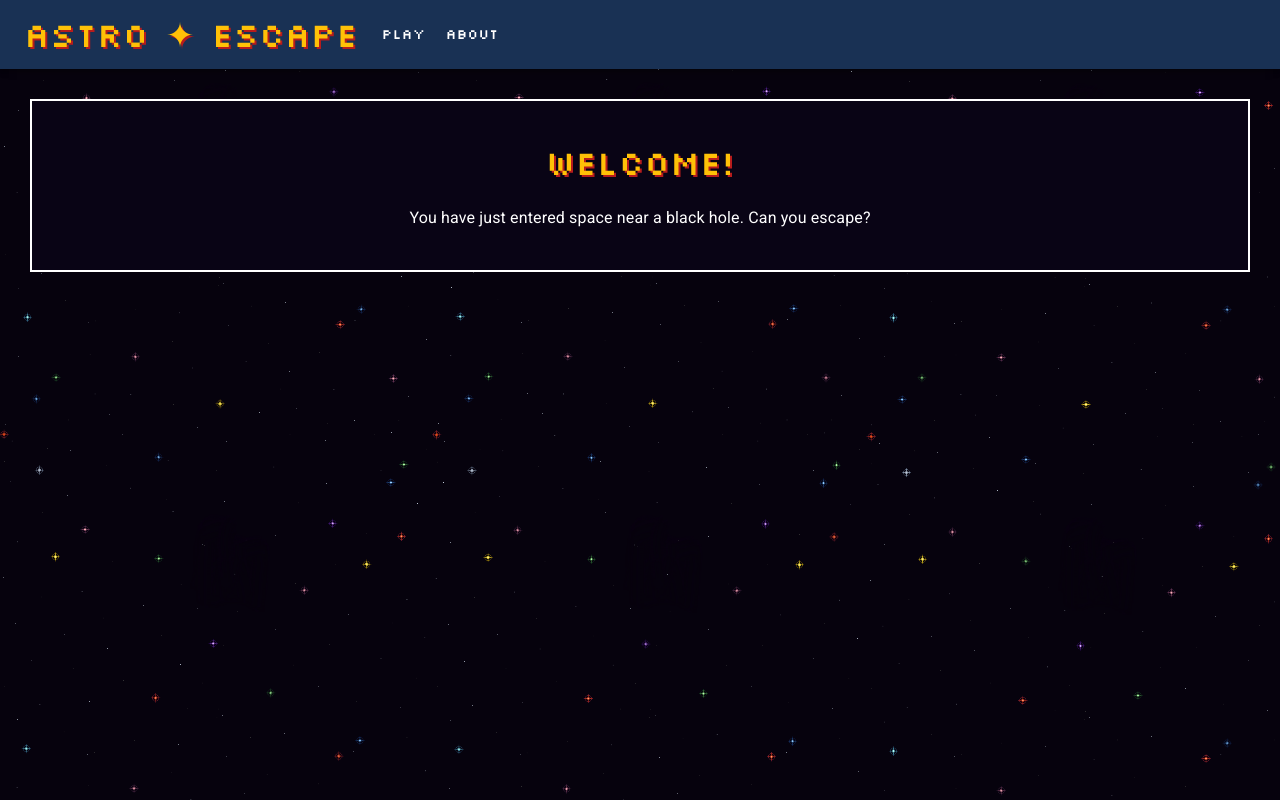
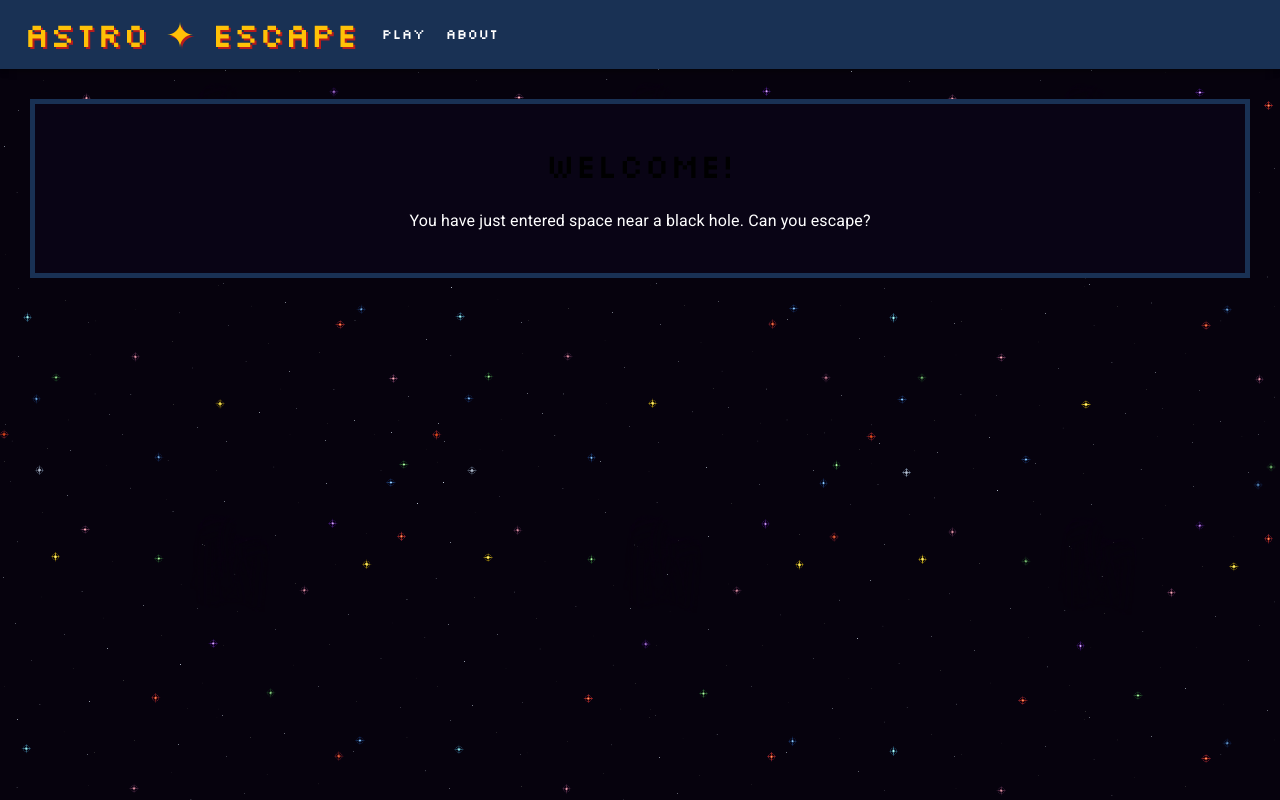
Before and after one commit to gtorrini/astro-escape, a React (Create React App) app: page / in a window 1280 px wide. Built offline with nearby package versions, Linux system fonts and the light colour scheme.

Commit message:
Added new class for site headings; changed App border color

```diff
--- a/src/App.css
+++ b/src/App.css
@@ -1,8 +1,7 @@
 .App {
   text-align: center;
-  /* background-color: #ffffff; */
   background-color: #090415;
-  border: 2px solid #ffffff;
+  border: 5px solid #193154;
   margin: 30px;
 }
 
@@ -11,8 +10,9 @@ h3, p, span {
   /* font-family: 'Consolas', 'Courier New', monospace */
 }
 
-h4, h5 {
+.site-heading {
   color: #ffc107;
+  font-family: 'Silkscreen';
   text-shadow: 2px 2px #b71c1c;
 }
 
```
